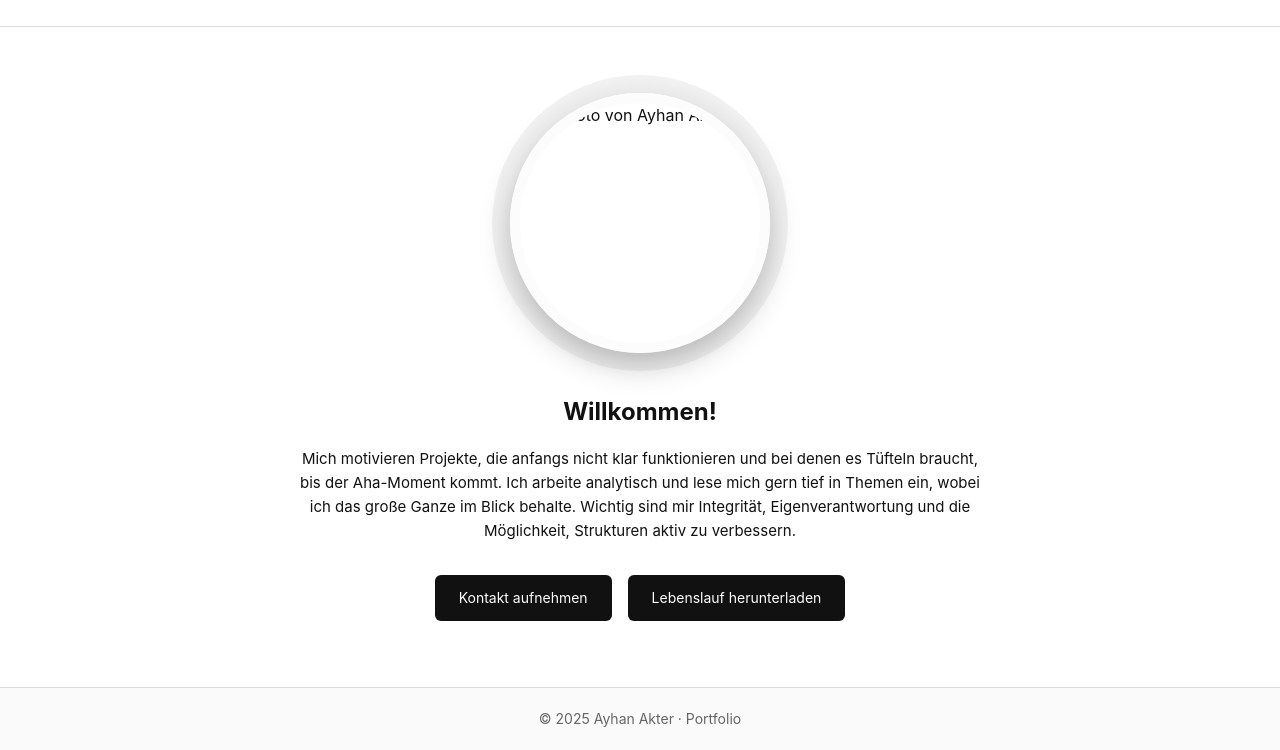
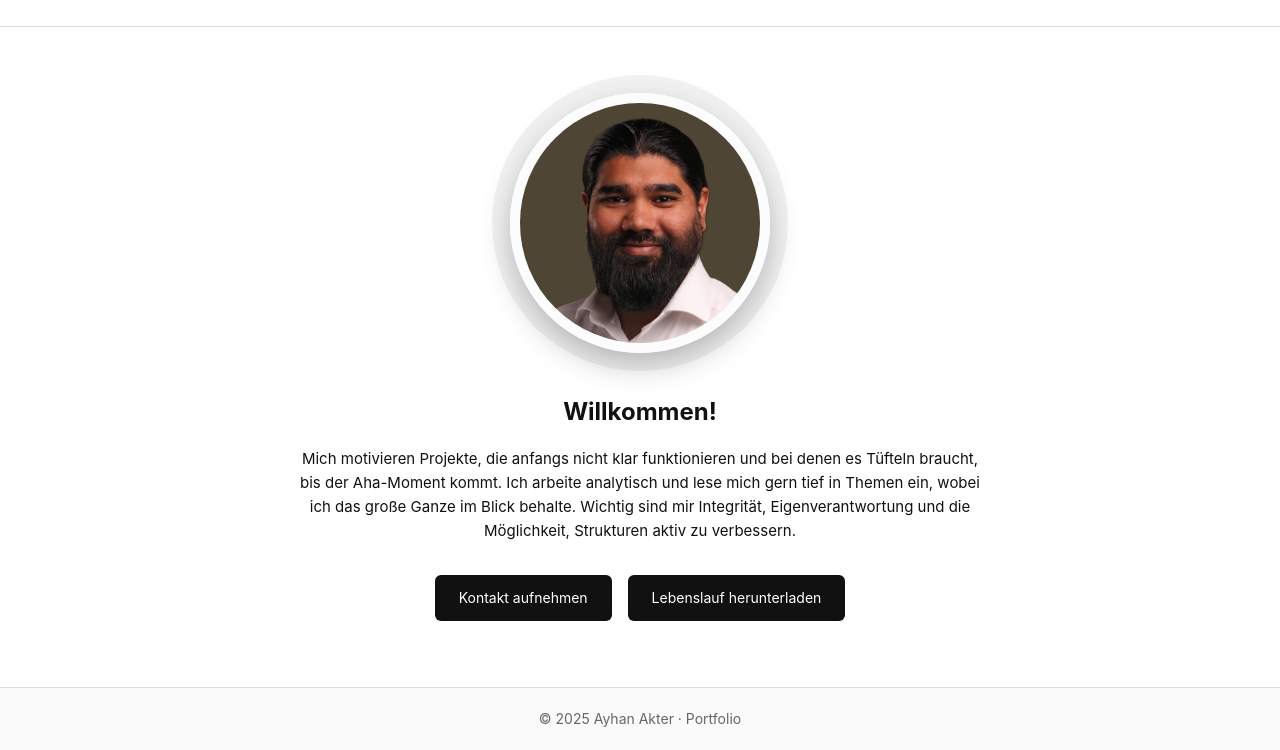
Before and after one commit to AyhanAkter/Portfolio, a plain HTML site: page index.html in a window 1280 px wide. Shown: the part 108-858 px from the top of the page. Drawn offline with Linux system fonts and the light colour scheme.

Commit message:
Update index.html

```diff
--- a/index.html
+++ b/index.html
@@ -17,7 +17,7 @@
   </header>
 
   <section id="home" class="center hero">
-    <img src="Bilder/Akter-min.JPG" alt="Foto von Ayhan Akter" class="profilfoto">
+    <img src="Akter-min.JPG" alt="Foto von Ayhan Akter" class="profilfoto">
 
     <h2>Willkommen!</h2>
 
```
